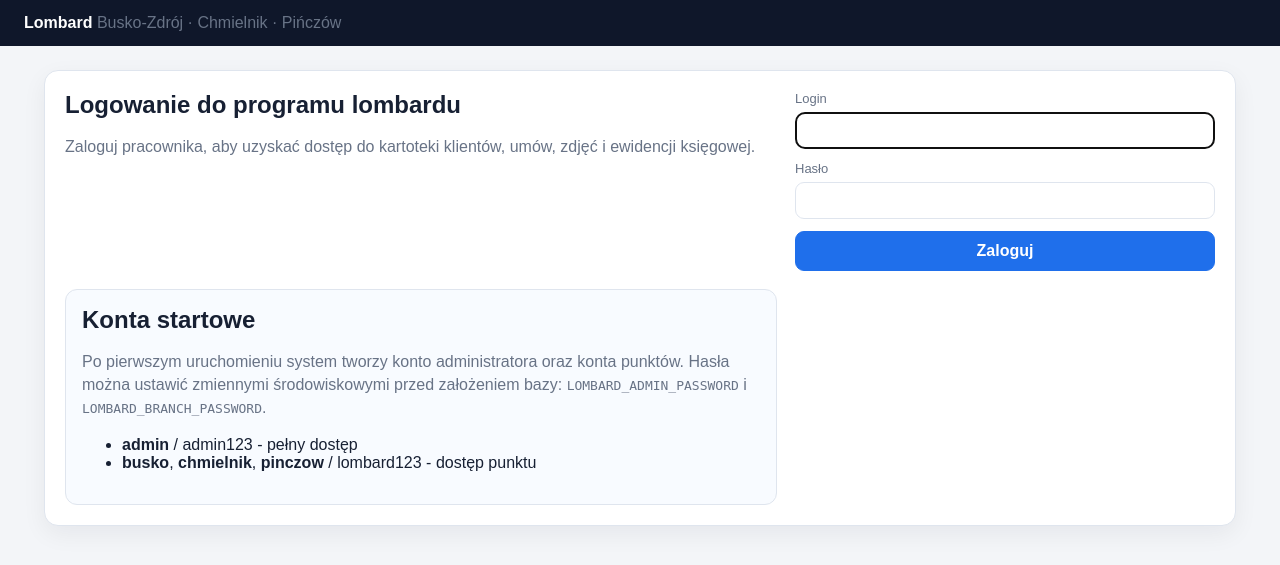
After one commit to konbogcars-glitch/lombard, a Flask app: page /login in a window 1280 px wide. The commit adds this page. Shown: the top 565 px of the page. Run offline with Flask 3, Linux system fonts and the light colour scheme; data comes from the database, SQL or seed files in the repository.

Commit message:
Add user login and branch access controls
Co-authored-by: konbogcars-glitch <konbogcars-glitch@users.noreply.github.com>

```diff
--- a/lombard/__init__.py
+++ b/lombard/__init__.py
@@ -1,5 +1,6 @@
 from __future__ import annotations
 
+import os
 from pathlib import Path
 
 from flask import Flask
@@ -25,6 +26,10 @@ def create_app(test_config: dict | None = None) -> Flask:
         DATABASE=str(instance_path / "lombard.sqlite3"),
         UPLOAD_FOLDER=str(instance_path / "uploads"),
         MAX_CONTENT_LENGTH=25 * 1024 * 1024,
+        DEFAULT_ADMIN_USERNAME=os.environ.get("LOMBARD_ADMIN_USERNAME", "admin"),
+        DEFAULT_ADMIN_PASSWORD=os.environ.get("LOMBARD_ADMIN_PASSWORD", "admin123"),
+        DEFAULT_BRANCH_PASSWORD=os.environ.get("LOMBARD_BRANCH_PASSWORD", "lombard123"),
+        SEED_DEFAULT_USERS=True,
     )
     if test_config:
         app.config.update(test_config)
--- a/lombard/routes.py
+++ b/lombard/routes.py
@@ -15,6 +15,7 @@ from flask import (
     abort,
     current_app,
     flash,
+    g,
     redirect,
     render_template,
     request,
@@ -23,6 +24,7 @@ from flask import (
     session,
     url_for,
 )
+from werkzeug.security import check_password_hash
 from werkzeug.utils import secure_filename
 
 from .calculations import (
@@ -46,6 +48,7 @@ ALLOWED_EXTENSIONS = {"jpg", "jpeg", "png", "webp"}
 ACCOUNTANT_EMAIL_KEY = "accountant_email"
 ACCOUNTANT_NAME_KEY = "accountant_name"
 CONTRACT_TEMPLATE_KEY = "contract_template_text"
+AUTH_EXEMPT_ENDPOINTS = {"lombard.login"}
 
 
 def _today() -> date:
@@ -56,7 +59,43 @@ def _parse_date(value: str) -> date:
     return datetime.strptime(value, "%Y-%m-%d").date()
 
 
+def _current_user() -> dict | None:
+    return getattr(g, "current_user", None)
+
+
+def _is_admin() -> bool:
+    user = _current_user()
+    return bool(user and user["role"] == "admin")
+
+
+def _current_user_branch_id() -> int | None:
+    user = _current_user()
+    if not user or user["role"] == "admin":
+        return None
+    return int(user["branch_id"]) if user["branch_id"] is not None else None
+
+
+def _can_access_branch(branch_id: int | None) -> bool:
+    if _is_admin():
+        return True
+    user_branch_id = _current_user_branch_id()
+    return bool(branch_id and user_branch_id == int(branch_id))
+
+
+def _require_branch_access(branch_id: int | None) -> None:
+    if not _can_access_branch(branch_id):
+        abort(403)
+
+
+def _require_admin() -> None:
+    if not _is_admin():
+        abort(403)
+
+
 def _branch_options() -> list[dict]:
+    user_branch_id = _current_user_branch_id()
+    if user_branch_id:
+        return query_all("SELECT * FROM branches WHERE id = ? ORDER BY id", (user_branch_id,))
     return query_all("SELECT * FROM branches ORDER BY id")
 
 
@@ -94,6 +133,9 @@ def _money_input(cents: int | None) -> str:
 
 
 def _current_branch_id() -> int | None:
+    user_branch_id = _current_user_branch_id()
+    if user_branch_id:
+        return user_branch_id
     branch_id = session.get("branch_context_id")
     if branch_id is None:
         return None
@@ -105,6 +147,9 @@ def _current_branch_id() -> int | None:
 
 
 def _branch_id_from_args() -> tuple[int | None, bool]:
+    user_branch_id = _current_user_branch_id()
+    if user_branch_id:
+        return user_branch_id, False
     raw_value = request.args.get("branch_id")
     if raw_value == "all":
         return None, True
@@ -275,6 +320,7 @@ def _contract_or_404(contract_id: int) -> dict:
     )
     if contract is None:
         abort(404)
+    _require_branch_access(contract["branch_id"])
     return contract
 
 
@@ -416,6 +462,79 @@ def _refresh_overdue_contracts(today: date | None = None) -> None:
     db.commit()
 
 
+@bp.before_request
+def load_current_user() -> Response | None:
+    g.current_user = None
+    user_id = session.get("user_id")
+    if user_id:
+        g.current_user = query_one(
+            """
+            SELECT users.*, branches.city AS branch_city, branches.code AS branch_code
+            FROM users
+            LEFT JOIN branches ON branches.id = users.branch_id
+            WHERE users.id = ? AND users.is_active = 1
+            """,
+            (user_id,),
+        )
+        if g.current_user is None:
+            session.clear()
+
+    if request.endpoint in AUTH_EXEMPT_ENDPOINTS:
+        return None
+
+    if g.current_user is None:
+        next_url = request.full_path if request.query_string else request.path
+        return redirect(url_for("lombard.login", next=next_url))
+
+    user_branch_id = _current_user_branch_id()
+    if user_branch_id:
+        session["branch_context_id"] = user_branch_id
+    return None
+
+
+@bp.route("/login", methods=["GET", "POST"])
+def login() -> str | Response:
+    if _current_user() is not None:
+        return redirect(url_for("lombard.dashboard"))
+
+    if request.method == "POST":
+        username = request.form.get("username", "").strip()
+        password = request.form.get("password", "")
+        user = query_one(
+            """
+            SELECT users.*, branches.city AS branch_city
+            FROM users
+            LEFT JOIN branches ON branches.id = users.branch_id
+            WHERE users.username = ? AND users.is_active = 1
+            """,
+            (username,),
+        )
+        if user and check_password_hash(user["password_hash"], password):
+            session.clear()
+            session["user_id"] = user["id"]
+            if user["branch_id"]:
+                session["branch_context_id"] = user["branch_id"]
+            get_db().execute(
+                "UPDATE users SET last_login_at = CURRENT_TIMESTAMP WHERE id = ?",
+                (user["id"],),
+            )
+            get_db().commit()
+            flash(f"Zalogowano jako {user['display_name']}.", "success")
+            return redirect(_safe_redirect_target(request.form.get("next")))
+
+        flash("Nieprawidłowy login lub hasło.", "warning")
+
+    next_url = _safe_redirect_target(request.args.get("next"))
+    return render_template("login.html", next_url=next_url)
+
+
+@bp.route("/logout", methods=["POST"])
+def logout() -> Response:
+    session.clear()
+    flash("Wylogowano z programu.", "success")
+    return redirect(url_for("lombard.login"))
+
+
 @bp.app_context_processor
 def inject_branch_context() -> dict:
     current_branch_id = _current_branch_id()
@@ -426,11 +545,20 @@ def inject_branch_context() -> dict:
         "branch_options": _branch_options(),
         "current_branch": current_branch,
         "current_branch_id": current_branch_id,
+        "current_user": _current_user(),
+        "is_admin": _is_admin(),
     }
 
 
 @bp.route("/context/branch", methods=["POST"])
 def set_branch_context() -> Response:
+    user_branch_id = _current_user_branch_id()
+    if user_branch_id:
+        branch = query_one("SELECT * FROM branches WHERE id = ?", (user_branch_id,))
+        session["branch_context_id"] = user_branch_id
+        flash(f"Konto punktu pracuje wyłącznie w lokalizacji: {branch['city']}.", "warning")
+        return redirect(_safe_redirect_target(request.form.get("next")))
+
     raw_branch_id = request.form.get("branch_id", "").strip()
     if not raw_branch_id:
         session.pop("branch_context_id", None)
@@ -487,8 +615,14 @@ def dashboard() -> str:
 
 
 def _branch_workload_rows() -> list[dict]:
+    branch_filter = ""
+    params: tuple[int, ...] = ()
+    user_branch_id = _current_user_branch_id()
+    if user_branch_id:
+        branch_filter = "WHERE branches.id = ?"
+        params = (user_branch_id,)
     return query_all(
-        """
+        f"""
         SELECT
             branches.*,
             COUNT(contracts.id) AS contracts_total,
@@ -512,25 +646,33 @@ def _branch_workload_rows() -> list[dict]:
             ), 0) AS open_loan_cents
         FROM branches
         LEFT JOIN contracts ON contracts.branch_id = branches.id
+        {branch_filter}
         GROUP BY branches.id
         ORDER BY branches.id
-        """
+        """,
+        params,
     )
 
 
 @bp.route("/branches")
 def branches() -> str:
     _refresh_overdue_contracts()
+    user_branch_id = _current_user_branch_id()
+    contract_filter = "WHERE branch_id = ?" if user_branch_id else ""
+    accounting_filter = "AND branch_id = ?" if user_branch_id else ""
+    params = (user_branch_id,) if user_branch_id else ()
     totals = query_one(
-        """
+        f"""
         SELECT
             (SELECT COUNT(*) FROM clients) AS clients_total,
-            (SELECT COUNT(*) FROM contracts) AS contracts_total,
+            (SELECT COUNT(*) FROM contracts {contract_filter}) AS contracts_total,
             (SELECT COUNT(*)
              FROM contracts
              WHERE status IN ('settled', 'sold')
-               AND accountant_sent_at IS NULL) AS accounting_pending_total
-        """
+               AND accountant_sent_at IS NULL
+               {accounting_filter}) AS accounting_pending_total
+        """,
+        params + params,
     )
     return render_template(
         "branches.html",
@@ -586,15 +728,22 @@ def clients() -> str | Response:
 @bp.route("/clients/<int:client_id>")
 def client_detail(client_id: int) -> str:
     client = _client_or_404(client_id)
+    branch_clause = ""
+    params: list[int] = [client_id]
+    user_branch_id = _current_user_branch_id()
+    if user_branch_id:
+        branch_clause = "AND contracts.branch_id = ?"
+        params.append(user_branch_id)
     contracts = query_all(
-        """
+        f"""
         SELECT contracts.*, branches.city AS branch_city
         FROM contracts
         JOIN branches ON branches.id = contracts.branch_id
         WHERE client_id = ?
+        {branch_clause}
         ORDER BY issue_date DESC, id DESC
         """,
-        (client_id,),
+        tuple(params),
     )
     return render_template("client_detail.html", client=client, contracts=contracts)
 
@@ -661,11 +810,13 @@ def contract_new() -> str | Response:
     clients = query_all("SELECT * FROM clients ORDER BY last_name, first_name")
     branches = _branch_options()
     selected_client_id = request.args.get("client_id", type=int)
-    selected_branch_id = request.args.get("branch_id", type=int) or _current_branch_id()
+    requested_branch_id = request.args.get("branch_id", type=int) or _current_branch_id()
+    selected_branch_id = requested_branch_id if _can_access_branch(requested_branch_id) else _current_branch_id()
 
     if request.method == "POST":
         issue_date = _parse_date(request.form["issue_date"])
         branch_id = int(request.form["branch_id"])
+        _require_branch_access(branch_id)
         client_mode = request.form.get("client_mode") or (
             "existing" if request.form.get("client_id") else "new"
         )
@@ -875,6 +1026,7 @@ def contract_photos(contract_id: int) -> Response:
 
 @bp.route("/uploads/<int:contract_id>/<path:filename>")
 def uploaded_photo(contract_id: int, filename: str) -> Response:
+    _contract_or_404(contract_id)
     directory = Path(current_app.config["UPLOAD_FOLDER"]) / str(contract_id)
     return send_from_directory(directory, filename)
 
@@ -1004,6 +1156,7 @@ def contract_account(contract_id: int) -> Response:
 
 @bp.route("/accounting/settings", methods=["POST"])
 def accounting_settings() -> Response:
+    _require_admin()
     db = get_db()
     _save_setting(
         db=db,
@@ -1022,6 +1175,7 @@ def accounting_settings() -> Response:
 
 @bp.route("/contract-template", methods=["GET", "POST"])
 def contract_template_settings() -> str | Response:
+    _require_admin()
     db = get_db()
     if request.method == "POST":
         template_text = ""
@@ -1050,8 +1204,12 @@ def contract_template_settings() -> str | Response:
 def accounting_bulk_account() -> Response:
     db = get_db()
     raw_branch_id = request.form.get("branch_id", "").strip()
-    showing_all_branches = raw_branch_id == "all"
-    branch_id = int(raw_branch_id) if raw_branch_id and not showing_all_branches else None
+    if _current_user_branch_id():
+        branch_id = _current_user_branch_id()
+        showing_all_branches = False
+    else:
+        showing_all_branches = raw_branch_id == "all"
+        branch_id = int(raw_branch_id) if raw_branch_id and not showing_all_branches else None
     date_from = _normalize_date_filter(request.form.get("date_from", ""), "data od")
     date_to = _normalize_date_filter(request.form.get("date_to", ""), "data do")
     accounting_note = request.form.get("accounting_note", "").strip()
@@ -1225,15 +1383,23 @@ def accounting() -> str:
 
 
 def _accounting_batch_rows(limit: int = 8) -> list[dict]:
+    branch_clause = ""
+    params: list[int] = []
+    user_branch_id = _current_user_branch_id()
+    if user_branch_id:
+        branch_clause = "WHERE accounting_batches.branch_id = ?"
+        params.append(user_branch_id)
+    params.append(limit)
     return query_all(
-        """
+        f"""
         SELECT accounting_batches.*, branches.city AS branch_city
         FROM accounting_batches
         LEFT JOIN branches ON branches.id = accounting_batches.branch_id
+        {branch_clause}
         ORDER BY accounting_batches.created_at DESC, accounting_batches.id DESC
         LIMIT ?
         """,
-        (limit,),
+        tuple(params),
     )
 
 
@@ -1249,6 +1415,8 @@ def _accounting_batch_or_404(batch_id: int) -> dict:
     )
     if batch is None:
         abort(404)
+    if _current_user_branch_id() and batch["branch_id"] != _current_user_branch_id():
+        abort(403)
     return batch
 
 
--- a/lombard/static/style.css
+++ b/lombard/static/style.css
@@ -36,6 +36,7 @@ a:hover {
   background: #0f172a;
   color: #fff;
   display: flex;
+  gap: 18px;
   justify-content: space-between;
   padding: 14px 24px;
   position: sticky;
@@ -45,6 +46,7 @@ a:hover {
 
 .topbar nav {
   display: flex;
+  flex-wrap: wrap;
   gap: 14px;
 }
 
@@ -69,6 +71,23 @@ a:hover {
 }
 
 .topbar a {
+  color: #e7eefc;
+}
+
+.user-menu {
+  align-items: flex-end;
+  color: #e7eefc;
+  display: grid;
+  gap: 2px;
+  justify-items: end;
+  min-width: 120px;
+}
+
+.user-menu small {
+  color: #cbd5e1;
+}
+
+.user-menu .link-button {
   color: #e7eefc;
 }
 
@@ -501,6 +520,19 @@ button:hover {
   padding: 0;
 }
 
+.auth-panel {
+  display: grid;
+  gap: 18px;
+  grid-template-columns: minmax(0, 1fr) minmax(280px, 420px);
+}
+
+.login-help {
+  background: #f8fbff;
+  border: 1px solid var(--line);
+  border-radius: 12px;
+  padding: 16px;
+}
+
 @media (max-width: 900px) {
   .topbar,
   .hero,
@@ -527,7 +559,8 @@ button:hover {
   }
 
   .accountant-panel,
-  .accountant-settings {
+  .accountant-settings,
+  .auth-panel {
     grid-template-columns: 1fr;
   }
 
--- a/lombard/templates/accounting.html
+++ b/lombard/templates/accounting.html
@@ -16,7 +16,9 @@
 
   <form method="get" class="filters">
     <select name="branch_id">
+      {% if is_admin %}
         <option value="all" {% if not selected_branch_id %}selected{% endif %}>Wszystkie punkty</option>
+      {% endif %}
       {% for branch in branches %}
         <option value="{{ branch.id }}" {% if selected_branch_id == branch.id %}selected{% endif %}>{{ branch.city }}</option>
       {% endfor %}
@@ -31,6 +33,7 @@
   </form>
 
   <section class="accountant-panel">
+    {% if is_admin %}
       <form method="post" action="{{ url_for('lombard.accounting_settings') }}" class="accountant-settings">
         <input type="hidden" name="next" value="{{ request.full_path if request.query_string else request.path }}">
         <label>Email księgowej
@@ -41,6 +44,7 @@
         </label>
         <button class="button">Zapisz kontakt</button>
       </form>
+    {% endif %}
     <div class="send-help">
       {% if accounting_mailto_url %}
         <a class="button primary" href="{{ accounting_mailto_url }}">Przygotuj e-mail do księgowej</a>
--- a/lombard/templates/archive.html
+++ b/lombard/templates/archive.html
@@ -15,7 +15,9 @@
       {% endfor %}
     </select>
     <select name="branch_id">
-      <option value="all" {% if not selected_branch_id %}selected{% endif %}>Wszystkie punkty</option>
+      {% if is_admin %}
+        <option value="all" {% if not selected_branch_id %}selected{% endif %}>Wszystkie punkty</option>
+      {% endif %}
       {% for branch in branches %}
         <option value="{{ branch.id }}" {% if selected_branch_id == branch.id %}selected{% endif %}>{{ branch.city }}</option>
       {% endfor %}
--- a/lombard/templates/base.html
+++ b/lombard/templates/base.html
@@ -12,12 +12,15 @@
       <strong>Lombard</strong>
       <span class="muted">Busko-Zdrój · Chmielnik · Pińczów</span>
     </div>
+    {% if current_user %}
       <form method="post" action="{{ url_for('lombard.set_branch_context') }}" class="branch-context">
         <input type="hidden" name="next" value="{{ request.full_path if request.query_string else request.path }}">
         <label>
           Aktywny punkt
-        <select name="branch_id" onchange="this.form.submit()">
+          <select name="branch_id" onchange="this.form.submit()" {% if not is_admin %}disabled{% endif %}>
+            {% if is_admin %}
               <option value="" {% if not current_branch_id %}selected{% endif %}>Wszystkie punkty</option>
+            {% endif %}
             {% for branch in branch_options %}
               <option value="{{ branch.id }}" {% if current_branch_id == branch.id %}selected{% endif %}>
                 {{ branch.city }}
@@ -32,10 +35,20 @@
         <a href="{{ url_for('lombard.branches') }}">Punkty</a>
         <a href="{{ url_for('lombard.clients') }}">Klienci</a>
         <a href="{{ url_for('lombard.contract_new') }}">Nowa umowa</a>
+        {% if is_admin %}
           <a href="{{ url_for('lombard.contract_template_settings') }}">Szablon umowy</a>
+        {% endif %}
         <a href="{{ url_for('lombard.archive') }}">Archiwum</a>
         <a href="{{ url_for('lombard.accounting') }}">Księgowość</a>
       </nav>
+      <div class="user-menu">
+        <span>{{ current_user.display_name }}</span>
+        {% if current_user.branch_city %}<small>{{ current_user.branch_city }}</small>{% endif %}
+        <form method="post" action="{{ url_for('lombard.logout') }}">
+          <button class="link-button">Wyloguj</button>
+        </form>
+      </div>
+    {% endif %}
   </header>
   <main class="container">
     {% with messages = get_flashed_messages(with_categories=true) %}
--- a/lombard/templates/branches.html
+++ b/lombard/templates/branches.html
@@ -24,7 +24,7 @@
   </article>
   <article class="card">
     <span class="label">Dostęp</span>
-    <strong>3 punkty</strong>
+    <strong>{% if is_admin %}3 punkty{% else %}1 punkt{% endif %}</strong>
   </article>
 </section>
 
--- /dev/null
+++ b/lombard/templates/login.html
@@ -0,0 +1,38 @@
+{% extends "base.html" %}
+{% block title %}Logowanie do programu{% endblock %}
+{% block content %}
+<section class="auth-panel panel">
+  <div>
+    <h1>Logowanie do programu lombardu</h1>
+    <p class="muted">
+      Zaloguj pracownika, aby uzyskać dostęp do kartoteki klientów, umów,
+      zdjęć i ewidencji księgowej.
+    </p>
+  </div>
+
+  <form method="post" class="form">
+    <input type="hidden" name="next" value="{{ next_url }}">
+    <label>Login
+      <input name="username" autocomplete="username" required autofocus>
+    </label>
+    <label>Hasło
+      <input type="password" name="password" autocomplete="current-password" required>
+    </label>
+    <button class="button primary">Zaloguj</button>
+  </form>
+
+  <aside class="login-help">
+    <h2>Konta startowe</h2>
+    <p class="muted">
+      Po pierwszym uruchomieniu system tworzy konto administratora oraz
+      konta punktów. Hasła można ustawić zmiennymi środowiskowymi przed
+      założeniem bazy: <code>LOMBARD_ADMIN_PASSWORD</code> i
+      <code>LOMBARD_BRANCH_PASSWORD</code>.
+    </p>
+    <ul>
+      <li><strong>admin</strong> / admin123 - pełny dostęp</li>
+      <li><strong>busko</strong>, <strong>chmielnik</strong>, <strong>pinczow</strong> / lombard123 - dostęp punktu</li>
+    </ul>
+  </aside>
+</section>
+{% endblock %}
```
Also changed, not shown: lombard/database.py (+55 -0 lines), tests/test_app_flow.py (+73 -0 lines), README.md. Lines whose indentation alone changed are shown as unchanged.
